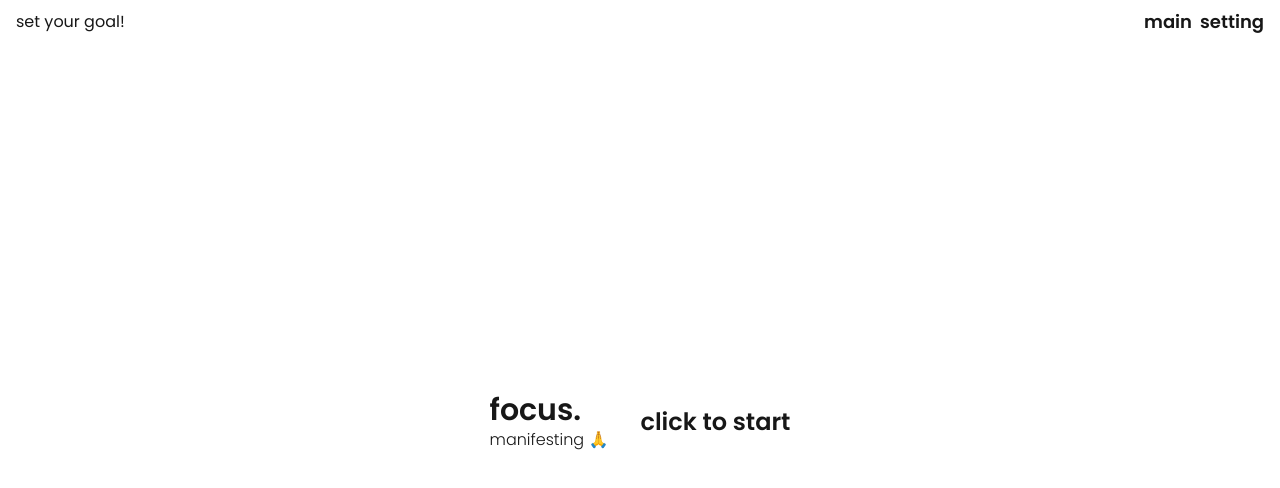
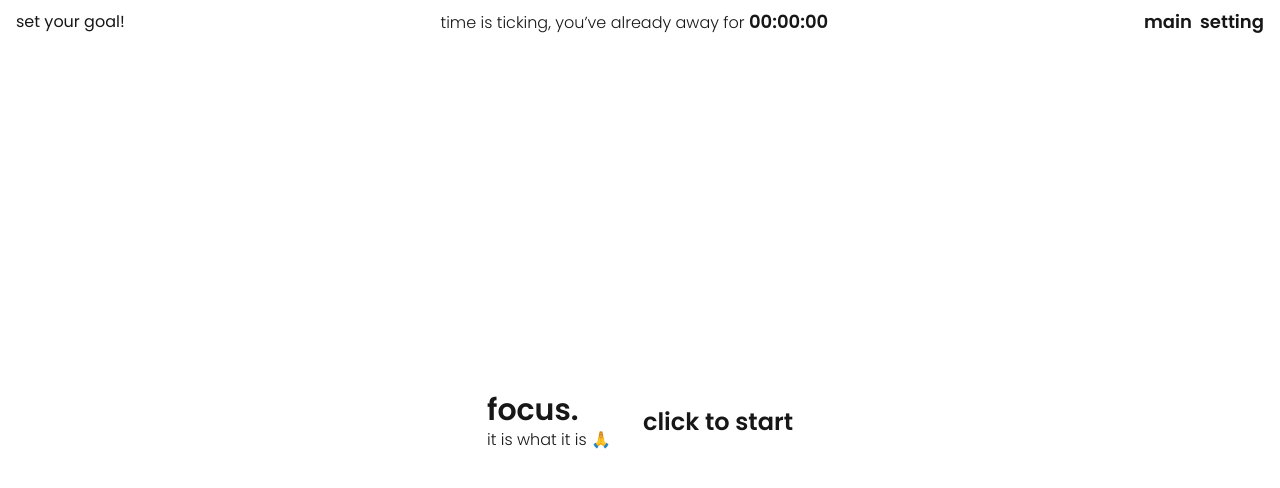
Before and after one commit to rfsyhb/nextlearn-focus, a Next.js app: page / in a window 1280 px wide. Shown: the top 488 px of the page. Built offline with nearby package versions, Linux system fonts and the light colour scheme.

Commit message:
add away tracker (sense of urgency)

```diff
--- a/src/app/layout.tsx
+++ b/src/app/layout.tsx
@@ -13,7 +13,7 @@ export const metadata: Metadata = {
   title: 'focus.',
   description: 'a leap of faith',
   icons: {
-    icon: '/riyalicon.png'
+    icon: '/riyalicon.jpeg'
   }
 };
 
--- a/src/app/page.tsx
+++ b/src/app/page.tsx
@@ -43,7 +43,7 @@ export default function HomePage() {
         <section className='flex flex-row gap-8 items-center'>
           <div className='flex flex-col text-left'>
             <h2 className='text-3xl font-semibold'>focus.</h2>
-            <p className='font-light'>manifesting 🙏</p>
+            <p className='font-light'>it is what it is 🙏</p>
           </div>
           <button
             className='cursor-pointer text-2xl font-semibold'
--- a/src/components/Header.tsx
+++ b/src/components/Header.tsx
@@ -1,17 +1,46 @@
 'use client';
 import { useSettingStore } from '@/stores/useSettingStore';
 import TimerIteration from './TimerIteration';
+import { formatTime } from '@/utils/timer';
+import { useSessionStore } from '@/stores/useSessionStore';
+import { useEffect, useState } from 'react';
 
 export default function Header() {
   const showSetting = useSettingStore((s) => s.showSetting);
   const hideSetting = useSettingStore((s) => s.hideSetting);
+  const isRunning = useSessionStore((s) => s.isRunning);
+  const lastCompleted = useSessionStore((s) => s.lastCompleted);
+  const [awayDuration, setAwayDuration] = useState('00:00:00');
+
+  const isAway = !isRunning;
+
+  useEffect(() => {
+    if (!isAway) return; // early return if not away
+
+    const interval = setInterval(() => {
+      if (lastCompleted) {
+        const elapsed = Date.now() - lastCompleted;
+        setAwayDuration(formatTime(elapsed));
+      }
+    }, 1000);
+
+    return () => clearInterval(interval);
+  }, [isAway, lastCompleted]);
 
   return (
     <header className='flex items-center justify-between font-sans px-4 py-2'>
       <TimerIteration />
+      <p className={`font-light ${!isRunning ? 'block' : 'hidden'}`}>
+        time is ticking, you&rsquo;ve already away for{' '}
+        <span className='font-semibold text-lg'>{awayDuration}</span>
+      </p>
       <section className='text-lg font-semibold flex flex-row gap-2'>
-        <button onClick={hideSetting} className='cursor-pointer'>main</button>
-        <button onClick={showSetting} className='cursor-pointer'>setting</button>
+        <button onClick={hideSetting} className='cursor-pointer'>
+          main
+        </button>
+        <button onClick={showSetting} className='cursor-pointer'>
+          setting
+        </button>
       </section>
     </header>
   );
--- a/src/hooks/useTimer.ts
+++ b/src/hooks/useTimer.ts
@@ -1,4 +1,5 @@
-import getIndicatorLabel from '@/utils/timer';
+import { useSessionStore } from '@/stores/useSessionStore';
+import { getIndicatorLabel } from '@/utils/timer';
 import { useCallback, useEffect, useRef, useState } from 'react';
 
 interface TimerOptions {
@@ -12,6 +13,7 @@ export default function useTimer(
 ) {
   const [elapsedMS, setElapsedMS] = useState(0);
   const [isRunning, setIsRunning] = useState(false);
+  const { setRunning } = useSessionStore.getState() // getState because doesn't need to re-render
 
   // simpan timestamp mulai
   const startRef = useRef<number>(0);
@@ -24,16 +26,18 @@ export default function useTimer(
     setElapsedMS(0);
     startRef.current = Date.now();
     setIsRunning(true);
-  }, []);
+    setRunning(true);
+  }, [setRunning]);
 
   // STOP: hentikan & reset elapsed ke 0
   const stop = useCallback(() => {
     setIsRunning(false);
+    setRunning(false);
     if (intervalRef.current) {
       clearInterval(intervalRef.current);
     }
     setElapsedMS(0);
-  }, []);
+  }, [setRunning]);
 
   useEffect(() => {
     if (isRunning) {
@@ -44,6 +48,7 @@ export default function useTimer(
         if (typeof totalMS === 'number' && next >= totalMS) {
           setElapsedMS(totalMS);
           setIsRunning(false);
+          setRunning(false);
           clearInterval(intervalRef.current!);
           onComplete?.();
         } else {
@@ -57,7 +62,7 @@ export default function useTimer(
         clearInterval(intervalRef.current);
       }
     };
-  }, [isRunning, totalMS, tickRate, onComplete]);
+  }, [setRunning, isRunning, totalMS, tickRate, onComplete]);
 
   const label =
     typeof totalMS === 'number' ? getIndicatorLabel(elapsedMS, totalMS) : '';
--- a/src/stores/useSessionStore.ts
+++ b/src/stores/useSessionStore.ts
@@ -6,6 +6,8 @@ interface SessionState {
   durationMS: number;
   completed: boolean[];
   lastReset: string; // YYYY-MM-DD
+  lastCompleted: number; // last completed date in milliseconds
+  isRunning: boolean; // is the timer running
   setCount: (n: number) => void; // Set the count and reset completed
   setDurationMS: (n: number) => void; // Set the duration in milliseconds
   completeNext: () => void; // Mark the next task as completed
@@ -13,6 +15,7 @@ interface SessionState {
   resetSession: () => void; // Reset count and completed array
   resetCompleted: () => void; // Reset completed array
   setLastReset: (date: string) => void; // Set the last reset date
+  setRunning: (v: boolean) => void; // Set the running state
 }
 
 export const useSessionStore = create<SessionState>()(
@@ -23,6 +26,8 @@ export const useSessionStore = create<SessionState>()(
       durationMS: 25 * 60 * 1000, // default to 25 minutes
       completed: [],
       lastReset: new Date().toISOString().slice(0, 10), // e.g. '2025-05-19'
+      lastCompleted: 0, // last completed date in milliseconds
+      isRunning: false,
 
       // actions
       setCount: (n) =>
@@ -40,7 +45,7 @@ export const useSessionStore = create<SessionState>()(
         if (nextIndex !== -1) {
           const newArr = [...completed]; // copy the array
           newArr[nextIndex] = true; // set the next index to true
-          set({ completed: newArr });
+          set({ completed: newArr, lastCompleted: Date.now() }); // update the completed array and last completed date
         }
       },
       cancelCompleted: () => {
@@ -65,6 +70,7 @@ export const useSessionStore = create<SessionState>()(
         set({
           lastReset: date,
         }),
+      setRunning: (v) => set({ isRunning: v }), // set the running state
     }),
     {
       name: 'session-storage',
--- a/src/utils/timer.ts
+++ b/src/utils/timer.ts
@@ -1,4 +1,4 @@
-export default function getIndicatorLabel(
+export function getIndicatorLabel(
   elapsedMS: number,
   totalMS: number,
 ): string {
@@ -11,3 +11,15 @@ export default function getIndicatorLabel(
   if (percentLeft <= 75) return 'getting into it';
   return 'just started';
 }
+
+export const formatTime = (ms: number): string => {
+  const totalSeconds = Math.floor(ms / 1000);
+  const hours = Math.floor(totalSeconds / 3600);
+  const minutes = Math.floor((totalSeconds % 3600) / 60);
+  const seconds = totalSeconds % 60;
+
+  const formattedHours = String(hours).padStart(2, '0');
+  const formattedMinutes = String(minutes).padStart(2, '0');
+  const formattedSeconds = String(seconds).padStart(2, '0');
+  return `${formattedHours}:${formattedMinutes}:${formattedSeconds}`;
+} // example output: 00:01:50
```
